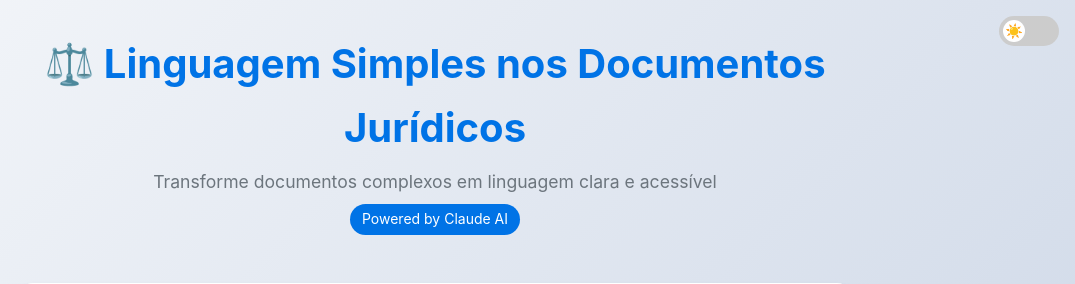
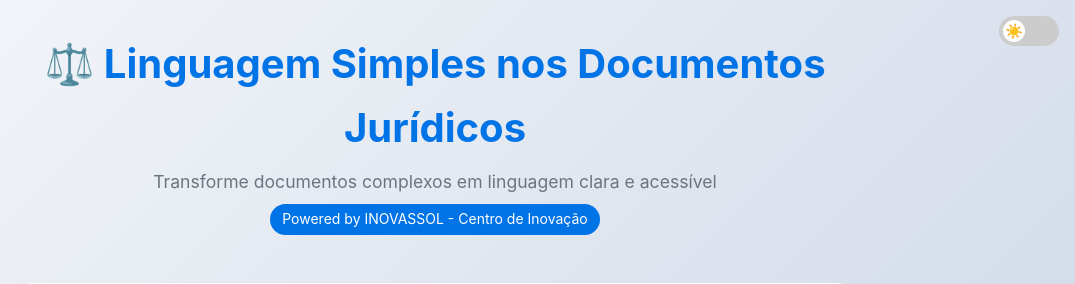
Before and after one commit to andreviniciusdioliveira/projeto-linguaguem-simples, a Flask app: page / in a window 1280 px wide. Shown: the top 284 px of the page, without its empty margins (205-1280 px from the left). Run offline with Flask 3, Linux system fonts and the light colour scheme.

Commit message:
index.html

```diff
--- a/templates/index.html
+++ b/templates/index.html
@@ -623,7 +623,7 @@
         <header class="header">
             <h1>⚖️ Linguagem Simples nos Documentos Jurídicos</h1>
             <p>Transforme documentos complexos em linguagem clara e acessível</p>
-            <span class="badge">Powered by Claude AI</span>
+            <span class="badge">Powered by INOVASSOL - Centro de Inovação</span>
         </header>
 
         <!-- Upload Card -->
```
